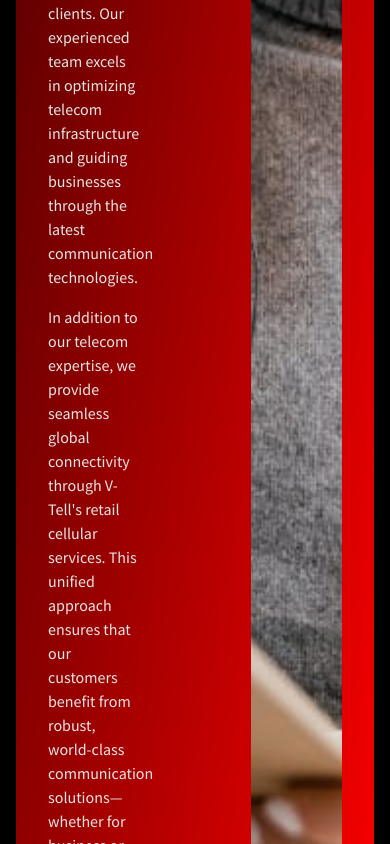
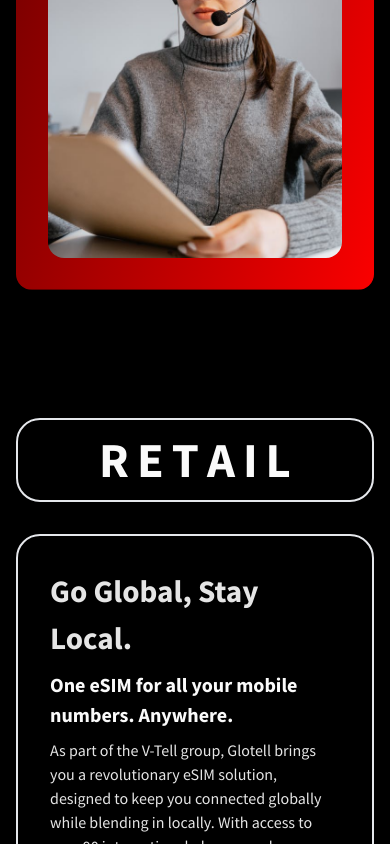
Before and after one commit to kdjordan/glotellus, a Vue app: page / in a window 390 px wide. Shown: the part 1156-2000 px from the top of the page. Built offline with nearby package versions, Linux system fonts and the light colour scheme; the HTML template or start-up script is replaced by a standard one.

Commit message:
REF: added responsiveness

```diff
--- a/src/components/AboutSection.vue
+++ b/src/components/AboutSection.vue
@@ -1,19 +1,20 @@
 <template>
   <section class="container mx-auto px-4 text-glotellWhite mt-32" id="about">
+    <!-- Retail Section -->
     <div class="flex flex-col md:flex-row gap-8 mb-16">
-      <div class="w-full md:w-1/4 bg-black rounded-3xl overflow-hidden flex items-center justify-center p-4 md:p-0 border-2">
+      <div class="w-full md:w-1/4 bg-black rounded-3xl overflow-hidden flex items-center justify-center p-4 md:p-0 border-2 order-1 md:order-1">
         <div class="flex items-center justify-center h-full">
-          <h2 class="text-size4xl font-bold flex flex-col items-center leading-none">
-            <div>R</div>
-            <div>E</div>
-            <div>T</div>
-            <div>A</div>
-            <div>I</div>
-            <div>L</div>
+          <h2 class="text-size4xl font-bold flex flex-row md:flex-col items-center leading-none">
+            <div class="mx-1 md:mx-0">R</div>
+            <div class="mx-1 md:mx-0">E</div>
+            <div class="mx-1 md:mx-0">T</div>
+            <div class="mx-1 md:mx-0">A</div>
+            <div class="mx-1 md:mx-0">I</div>
+            <div class="mx-1 md:mx-0">L</div>
           </h2>
         </div>
       </div>
-      <div class="w-full md:w-3/4 rounded-3xl overflow-hidden border-2 p-8">
+      <div class="w-full md:w-3/4 rounded-3xl overflow-hidden border-2 p-8 order-2 md:order-2">
         <h2 class="text-size2xl font-bold text-glotellGrey text-lato">Go Global, Stay Local.</h2>
         <h3 class="mt-2 text-sizeLg font-bold">One eSIM for all your mobile numbers. Anywhere.</h3>
         <p class="mt-2 text-glotellGrey">
@@ -38,8 +39,10 @@
         <a href="https://v-tell.com" target="_blank" rel="noopener noreferrer" class="mt-4 bg-glotellRed px-4 py-2 rounded-2xl hover:bg-glotellRed/80 text-glotellWhite hover:text-black transition duration-300 inline-block">VISIT V-TELL</a>
       </div>
     </div>
+
+    <!-- Wholesale Section -->
     <div class="flex flex-col md:flex-row gap-8">
-      <div class="w-full md:w-3/4 rounded-3xl overflow-hidden border-2 p-8">
+      <div class="w-full md:w-3/4 rounded-3xl overflow-hidden border-2 p-8 order-2 md:order-1">
         <h3 class="text-sizeXl font-bold text-glotellGrey text-lato">Glotell: Your Partner in Domestic Telecommunications Termination</h3>
         <p class="mt-2 text-glotellGrey">
           Glotell is a leading provider of telecommunications termination services, dedicated to delivering high-quality, reliable solutions that cater to the specific needs of our diverse client base. With years of expertise in the telecom industry, we ensure that your communication infrastructure is optimized for peak performance, cost-efficiency, and regulatory compliance.
@@ -53,18 +56,18 @@
           From call center support and calling card termination services to advanced arbitrage VOIP services, Glotell has the expertise to ensure that your business remains connected and competitive in the global marketplace. Our tailored approach means that no matter your operational needs, we provide the technology and services that empower your business to grow and thrive.
         </p>
       </div>
-      <div class="w-full md:w-1/4 bg-black rounded-3xl overflow-hidden flex items-center justify-center p-4 md:p-0 border-2">
+      <div class="w-full md:w-1/4 bg-black rounded-3xl overflow-hidden flex items-center justify-center p-4 md:p-0 border-2 order-1 md:order-2">
         <div class="flex items-center justify-center h-full">
-          <h2 class="text-size3xl font-bold flex flex-col items-center leading-none p-8">
-            <div>W</div>
-            <div>H</div>
-            <div>O</div>
-            <div>L</div>
-            <div>E</div>
-            <div>S</div>
-            <div>A</div>
-            <div>L</div>
-            <div>E</div>
+          <h2 class="text-size4xl font-bold flex flex-row md:flex-col items-center leading-none">
+            <div class="mx-1 md:mx-0">W</div>
+            <div class="mx-1 md:mx-0">H</div>
+            <div class="mx-1 md:mx-0">O</div>
+            <div class="mx-1 md:mx-0">L</div>
+            <div class="mx-1 md:mx-0">E</div>
+            <div class="mx-1 md:mx-0">S</div>
+            <div class="mx-1 md:mx-0">A</div>
+            <div class="mx-1 md:mx-0">L</div>
+            <div class="mx-1 md:mx-0">E</div>
           </h2>
         </div>
       </div>
--- a/src/components/HeroSection.vue
+++ b/src/components/HeroSection.vue
@@ -1,6 +1,6 @@
 <template>
   <section class="container mx-auto px-4 mt-48" id="hero">
-    <div class="w-full rounded-2xl overflow-hidden grid grid-cols-2 gap-12 custom-gradient">
+    <div class="w-full rounded-2xl overflow-hidden grid grid-cols-1 md:grid-cols-2 gap-12 custom-gradient">
       <div class="p-8 flex flex-col">
         <h3 class="text-sizeLg tracking-widest font-semibold font-lato text-glotellGrey">Telecommunications Services</h3>
         <h1 class="text-size2xl font-bold mt-2 font-lato text-glotellWhite">Voice Solutions you can count on.</h1>
@@ -13,7 +13,7 @@
         </p>
       </div>
       <div class="p-8">
-        <div class="relative w-full h-full rounded-2xl overflow-hidden">
+        <div class="relative w-full rounded-2xl overflow-hidden h-[400px] md:h-full">
           <img src="/call-center.jpg" alt="Customer Service" class="absolute inset-0 w-full h-full object-cover" />
         </div>
       </div>
```
